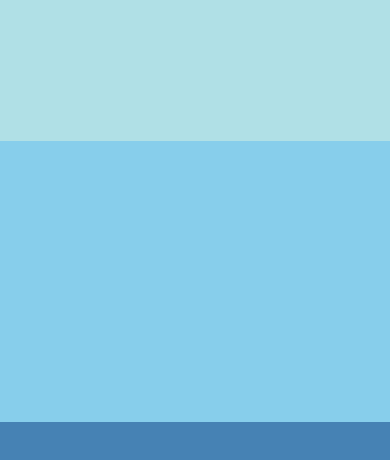
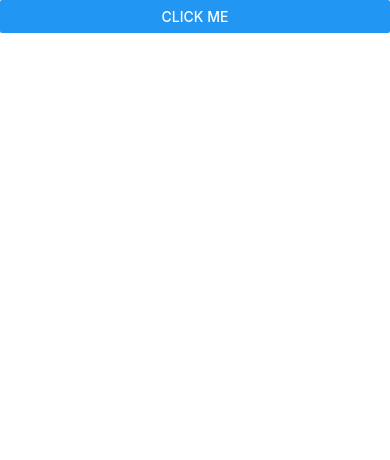
Before and after one commit to himanshi-sharmaa/react-native-demo, a React Native app: screen / in a window 390 px wide. Shown: the top 460 px of the page. Built offline with nearby package versions, Linux system fonts and the light colour scheme.

Commit message:
Touch handler added

```diff
--- a/App.js
+++ b/App.js
@@ -1,15 +1,32 @@
 import React, { Component } from 'react';
-import { StyleSheet, Text, View } from 'react-native';
+import { Button , StyleSheet, Text, View } from 'react-native';
 
-export default class FlexBasics extends Component {
+export default class ButtonDemo extends Component {
+
+  _onPressButton() {
+    alert('You tapped a button!');
+  }
 
   render() {
     return (
-      <View style={{flex: 1}}>
-        <View style={{flex:1, backgroundColor: 'powderblue'}}></View>
-        <View style={{flex:2, backgroundColor: 'skyblue'}}></View>
-        <View style={{flex:3, backgroundColor: 'steelblue'}}></View>
+      <View style={StyleSheet.container}>
+        <View style={StyleSheet.buttonContainer}>
+          <Button
+            onPress = {this._onPressButton}
+            title="Click me"
+          />
+        </View>
       </View>
     );
   }
 }
+
+const styles = StyleSheet.create({
+  container: {
+    flex: 1,
+    justifyContent: 'center'
+  },
+  buttonContainer: {
+    margin: 20
+  }
+});
```
